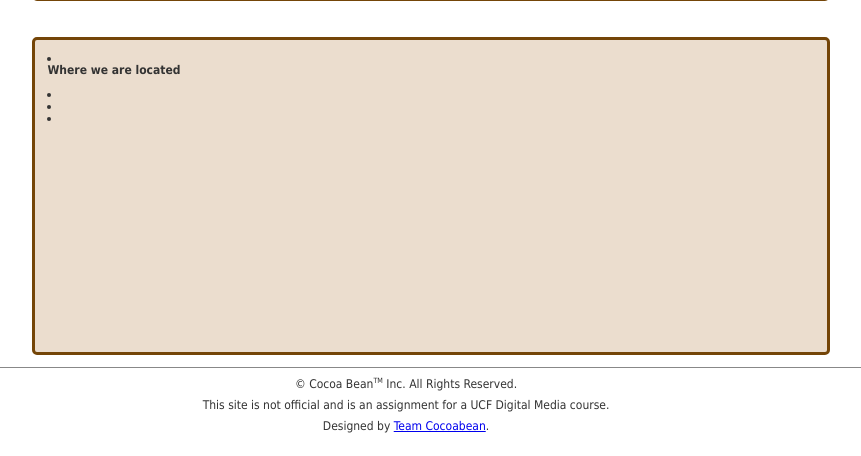
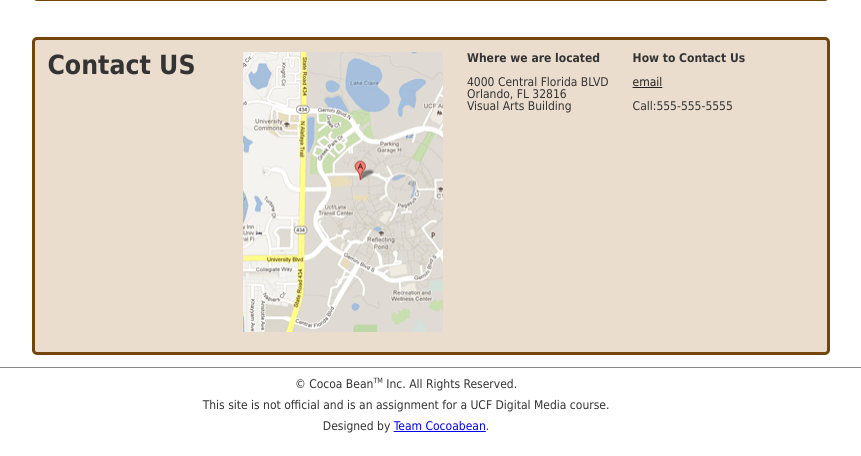
Before and after one commit to Takarou/cocoabean, a PHP site: page /contact.php in a window 1280 px wide. Shown: the part 2001-2457 px from the top of the page, without its empty margins (234-1095 px from the left). Run offline with PHP 8.4, Linux system fonts and the light colour scheme.

Commit message:
Added company info and a map

```diff
--- a/contact.php
+++ b/contact.php
@@ -137,19 +137,35 @@
 
                         </div>
 
-                        <div class="grouppreview"
-	           				<ul>
-                                <li><h3>Where we are located</h3></li><br />
-                                <li></li>
-                                <li></li>
-                                <li></li>
-                            </ul>
+                        <div class="grouppreview">
+							<dt><h3>Contact US</h3><br />
+
+                            </dt>
+
+                            <dd class="part1">
+                                <img class="grouppic" src="img/map.jpg" alt="map" />
+                            </dd>
+                            <dd class="part2">
+                                <ul>
+                                    <li><h3>Where we are located</h3></li><br />
+                                    <li>4000 Central Florida BLVD</li>
+                                    <li>Orlando, FL 32816</li>
+                                    <li>Visual Arts Building</li>
+                                </ul>
+                            </dd>
+                            <dd class="part3">
+                                	<ul>
+	                                	<li><h3>How to Contact Us</h3></li><br />
+                                    	<li> <a href="#">email</a></li><br />
+                                        <li>Call:555-555-5555</li>
+                                    </ul>
+                                </dd>
     					</div>
 
                     </dl>
                 </div>
 
-
+                </div>
 
 			</div>
 		</div>
```
Also changed, not shown: img/map.jpg (added).
